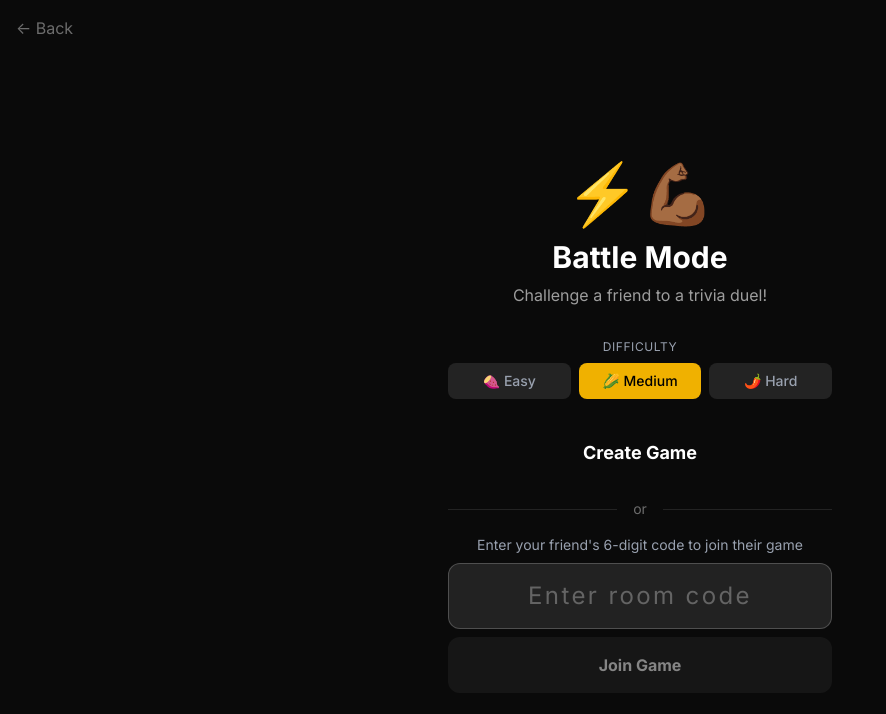
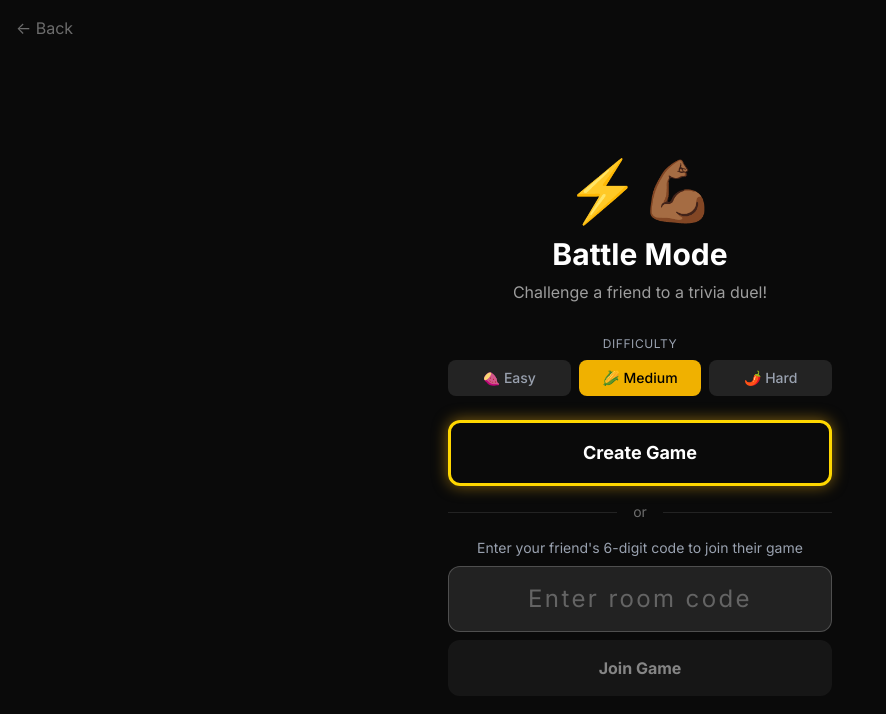
Before and after one commit to thomasamter/-akili, a React (Vite) app: page /multiplayer in a window 1280 px wide. Shown: the top 714 px of the page, without its empty margins (0-886 px from the left). Built offline with nearby package versions, Linux system fonts and the light colour scheme; no server answers.

Commit message:
Add gold frame around Create Game button

```diff
--- a/src/pages/MultiplayerPage.jsx
+++ b/src/pages/MultiplayerPage.jsx
@@ -277,6 +277,10 @@ const MultiplayerPage = () => {
             <button
               onClick={handleCreateRoom}
               className="w-full py-4 bg-akili-gold text-akili-black font-bold text-lg rounded-xl hover:bg-akili-gold/90 transition-colors"
+              style={{
+                border: '3px solid #FFD700',
+                boxShadow: '0 0 15px rgba(253, 185, 19, 0.5)'
+              }}
             >
               Create Game
             </button>
```
